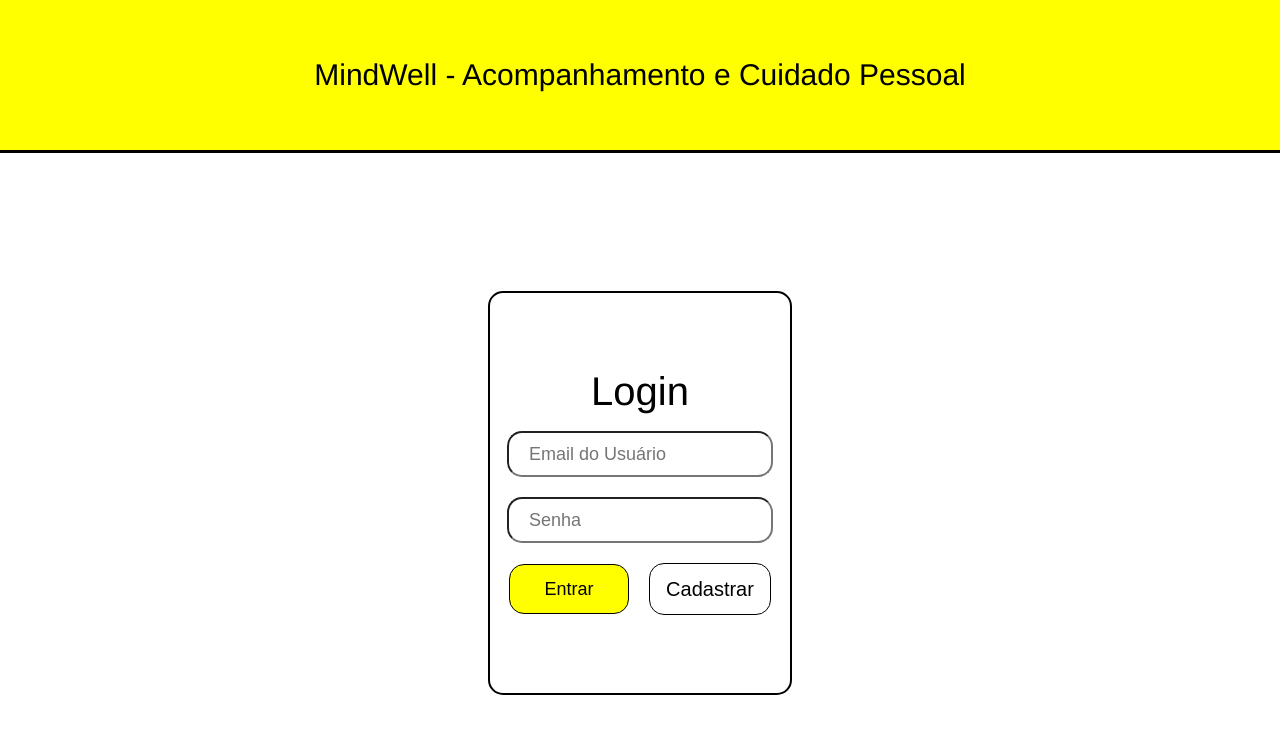
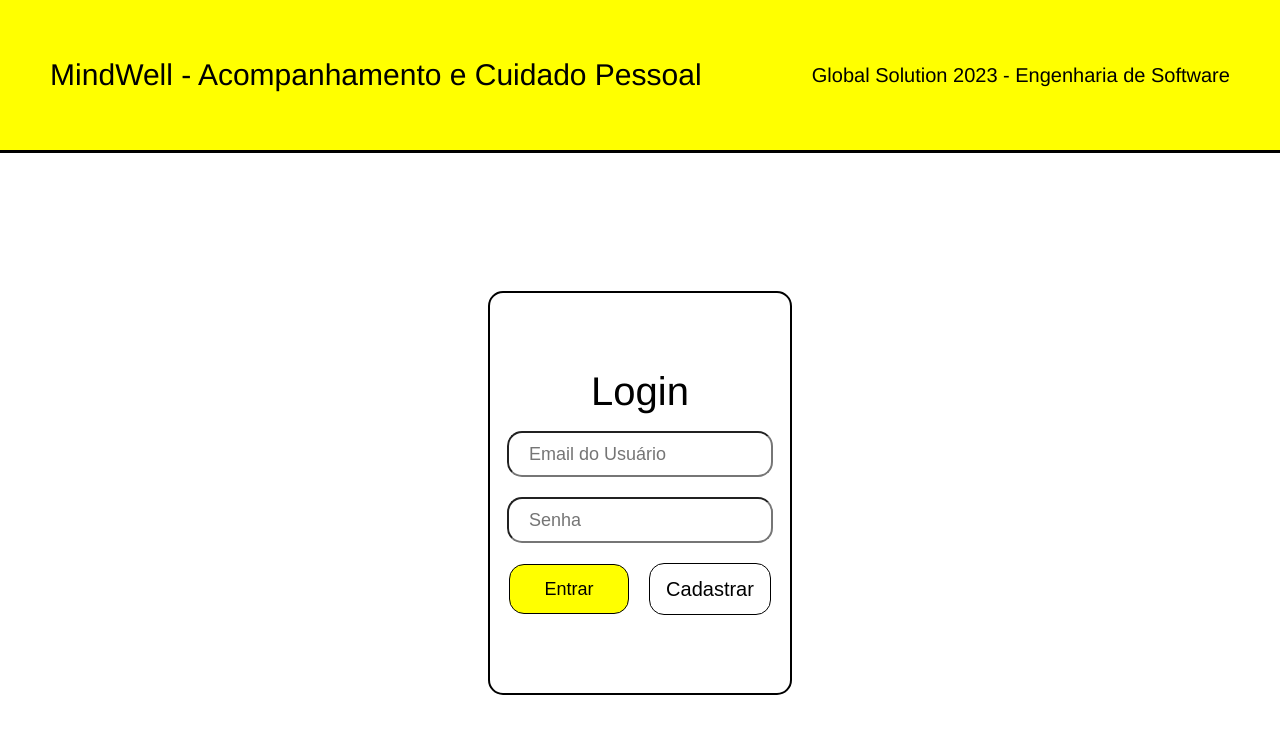
Before and after one commit to matheusASR/FED-WD-GS2, a React (Vite) app: page / in a window 1280 px wide. Shown: the top 734 px of the page. Built offline with nearby package versions, Linux system fonts and the light colour scheme.

Commit message:
fix: corrigindo header

```diff
--- a/src/components/Header.jsx
+++ b/src/components/Header.jsx
@@ -3,22 +3,22 @@ import { useNavigate } from "react-router-dom";
 import { toast } from "react-toastify";
 
 export const Header = () => {
-    const [userInfo, setUserInfo] = useState({})
-    const navigate = useNavigate()
-    const userInfos = sessionStorage.getItem("@USERINFO:MindWell")
+  const [userInfo, setUserInfo] = useState({});
+  const navigate = useNavigate();
+  const userInfos = sessionStorage.getItem("@USERINFO:MindWell");
 
   const logout = () => {
-        sessionStorage.removeItem("@USERINFO:MindWell")
+    sessionStorage.removeItem("@USERINFO:MindWell");
     toast.success("Usuário deslogado com sucesso!");
     setTimeout(() => {
       navigate("/");
     }, 2000);
-    }
+  };
 
   useEffect(() => {
     if (userInfos) {
-            const parsedUserInfos = JSON.parse(userInfos)
-            setUserInfo(parsedUserInfos)
+      const parsedUserInfos = JSON.parse(userInfos);
+      setUserInfo(parsedUserInfos);
     }
   }, [userInfos]);
 
@@ -27,14 +27,24 @@ export const Header = () => {
       <header className="header__container">
         {userInfos ? (
           <>
-                        <p className="header__username">OLÁ {userInfo.username ? userInfo.username.toUpperCase() : null}</p>
+            <p className="header__username">
+              OLÁ {userInfo.username ? userInfo.username.toUpperCase() : null}
+            </p>
             <p className="header__email">{userInfo.email}</p>
-                        <button className="header__logout" onClick={() => logout()}>Logout</button>
+            <p className="header__email">Global Solution 2023 - Engenharia de Software</p>
+            <button className="header__logout" onClick={() => logout()}>
+              Logout
+            </button>
           </>
         ) : (
-                    <p className="header__title">MindWell - Acompanhamento e Cuidado Pessoal</p>
+          <>
+            <p className="header__title">
+              MindWell - Acompanhamento e Cuidado Pessoal
+            </p>
+            <p className="header__email">Global Solution 2023 - Engenharia de Software</p>
+          </>
         )}
       </header>
     </>
-    )
-}
+  );
+};
--- a/src/styles/reset.scss
+++ b/src/styles/reset.scss
@@ -61,11 +61,11 @@ table {
 }
 .header__container {
   width: 100%;
-  height: 150px;
+  height: 180px;
   background-color: yellow;
   display: flex;
   align-items: center;
-  justify-content: center;
+  justify-content: space-around;
   flex-direction: column;
   gap: 10px;
   border-bottom: 3px solid black;
@@ -101,6 +101,6 @@ input {
 @media (min-width: 1000px) {
   .header__container {
     flex-direction: row;
-    gap: 80px;
+    height: 150px;
   }
 }
```
Lines whose indentation alone changed are shown as unchanged.
